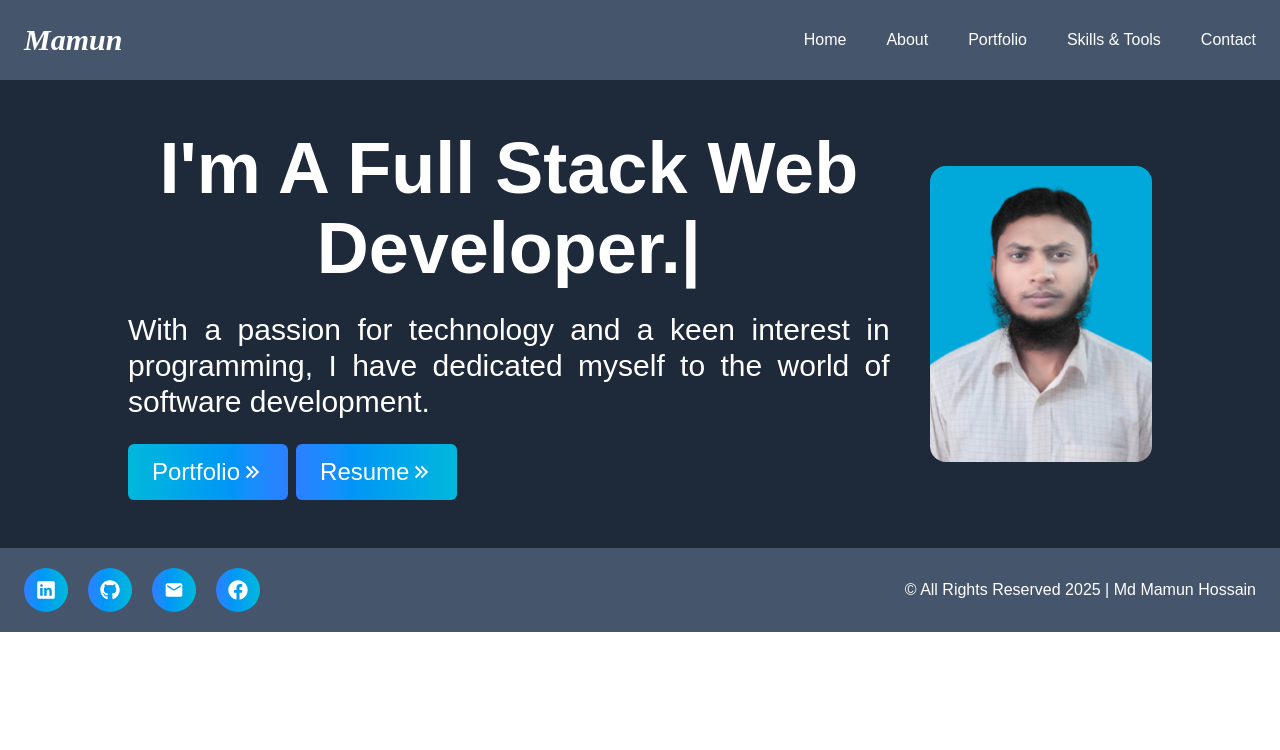
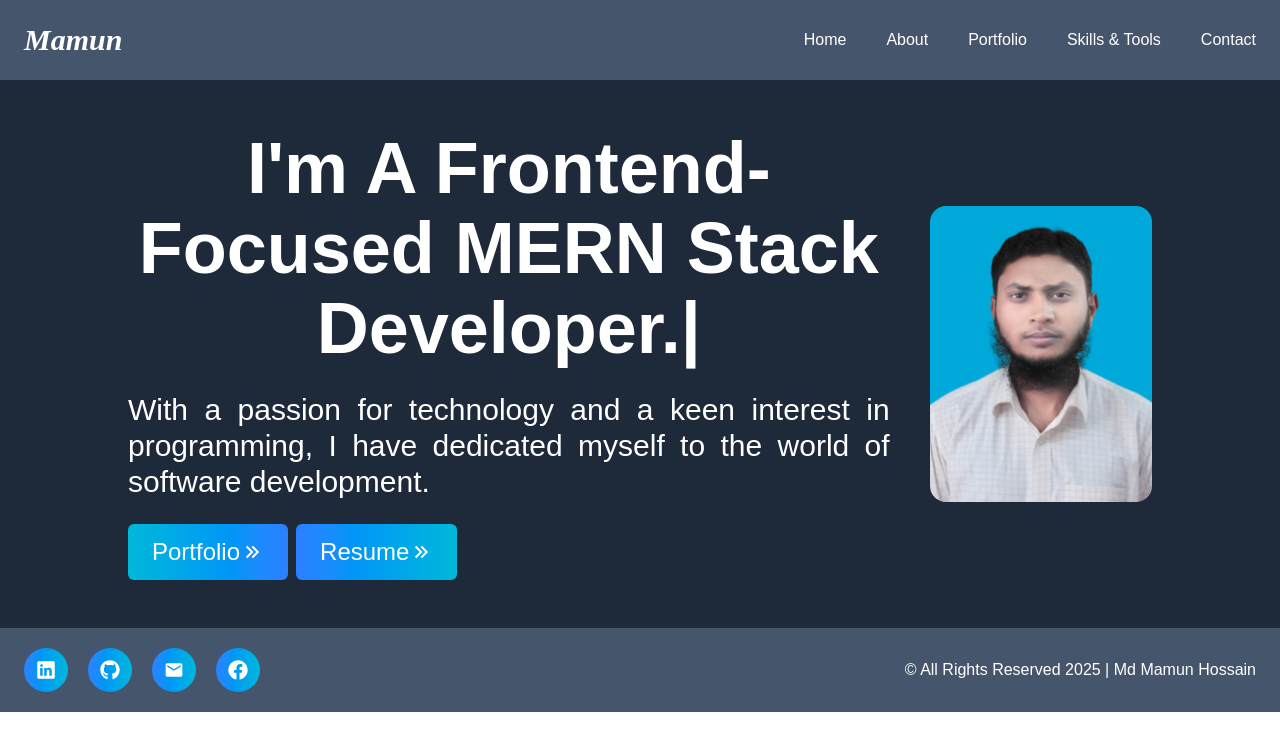
Before and after one commit to GmMamunH/gmh-portfolio, a Next.js app: page /home in a window 1280 px wide. Shown: the top 750 px of the page. Built offline with nearby package versions, Linux system fonts and the light colour scheme; a web font is replaced by a local one.

Commit message:
update(home-page): describe

```diff
--- a/src/app/(root)/about/page.tsx
+++ b/src/app/(root)/about/page.tsx
@@ -3,7 +3,7 @@ import AboutComponent from "@/components/About";
 export default function AboutPage() {
   return (
     <>
-      <AboutComponent />{" "}
+      <AboutComponent />
     </>
   );
 }
--- a/src/app/layout.tsx
+++ b/src/app/layout.tsx
@@ -4,12 +4,12 @@ import Navbar from "@/components/Navbar";
 import Footer from "@/components/Footer";
 
 export const metadata: Metadata = {
-  title: "Md Mamun Hossain | Frontend-Focused Full Stack Developer",
+  title: "Md Mamun Hossain | Frontend-Focused MERN Stack Developer",
   description:
-    "I'm Md Mamun Hossain, a frontend-focused full stack developer with expertise in React, Redux, TypeScript, Next.js, Tailwind CSS and Shadcn UI, and backend skills in Node.js, Express.js and MongoDB. Explore my portfolio and latest projects.",
+    "I'm Md Mamun Hossain, a frontend-focused MERN stack developer with expertise in React, Redux, TypeScript, Next.js, Tailwind CSS and Shadcn UI, and backend skills in Node.js, Express.js and MongoDB. Explore my portfolio and latest projects.",
   authors: [{ name: "Md Mamun Hossain", url: "https://gmmamunh.vercel.app/" }],
   keywords:
-    "Frontend Developer, Full Stack Developer, React, Redux, Next.js, Tailwind CSS, Shadcn UI, Node.js, Express.js, MongoDB, JavaScript, GitHub, Vercel, Firebase, Figma, Md Mamun Hossain, Portfolio, gmmamunh",
+    "Frontend Developer, Full Stack Developer, React, Redux, Next.js, Tailwind CSS, Shadcn UI, Node.js, Express.js, MongoDB, JavaScript, GitHub, Vercel, Firebase, Figma, Md Mamun Hossain, Portfolio, gmmamunh, MERN Stack Developer",
 };
 
 export default function RootLayout({
--- a/src/components/Home.tsx
+++ b/src/components/Home.tsx
@@ -15,9 +15,9 @@ export default function HomeComponent() {
               preRenderFirstString={true}
               sequence={[
                 500,
-                "I'm An Android App Developer.", // initially rendered starting point
+                "I'm An Android App Developer.",
                 1000,
-                "I'm A Full Stack Web Developer.",
+                "I'm A Frontend-Focused MERN Stack Developer.",
                 1000,
               ]}
               speed={50}
@@ -56,7 +56,7 @@ export default function HomeComponent() {
         <div>
           <Image
             src={heroImage}
-            alt="GmMamunH"
+            alt="GmMamunH-MdMamunHossain"
             width={500}
             height={500}
             className="rounded-2xl mx-auto"
```
